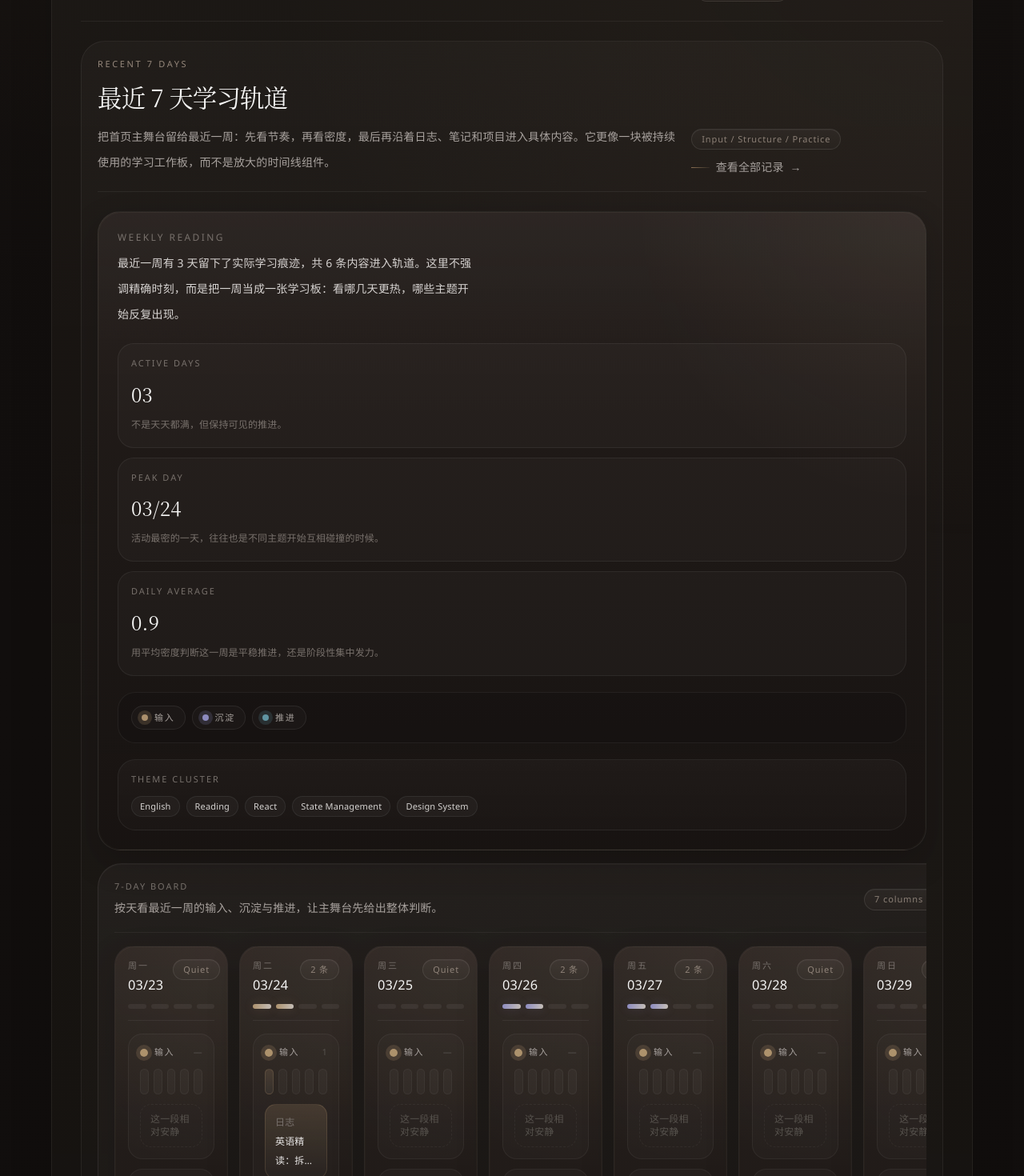
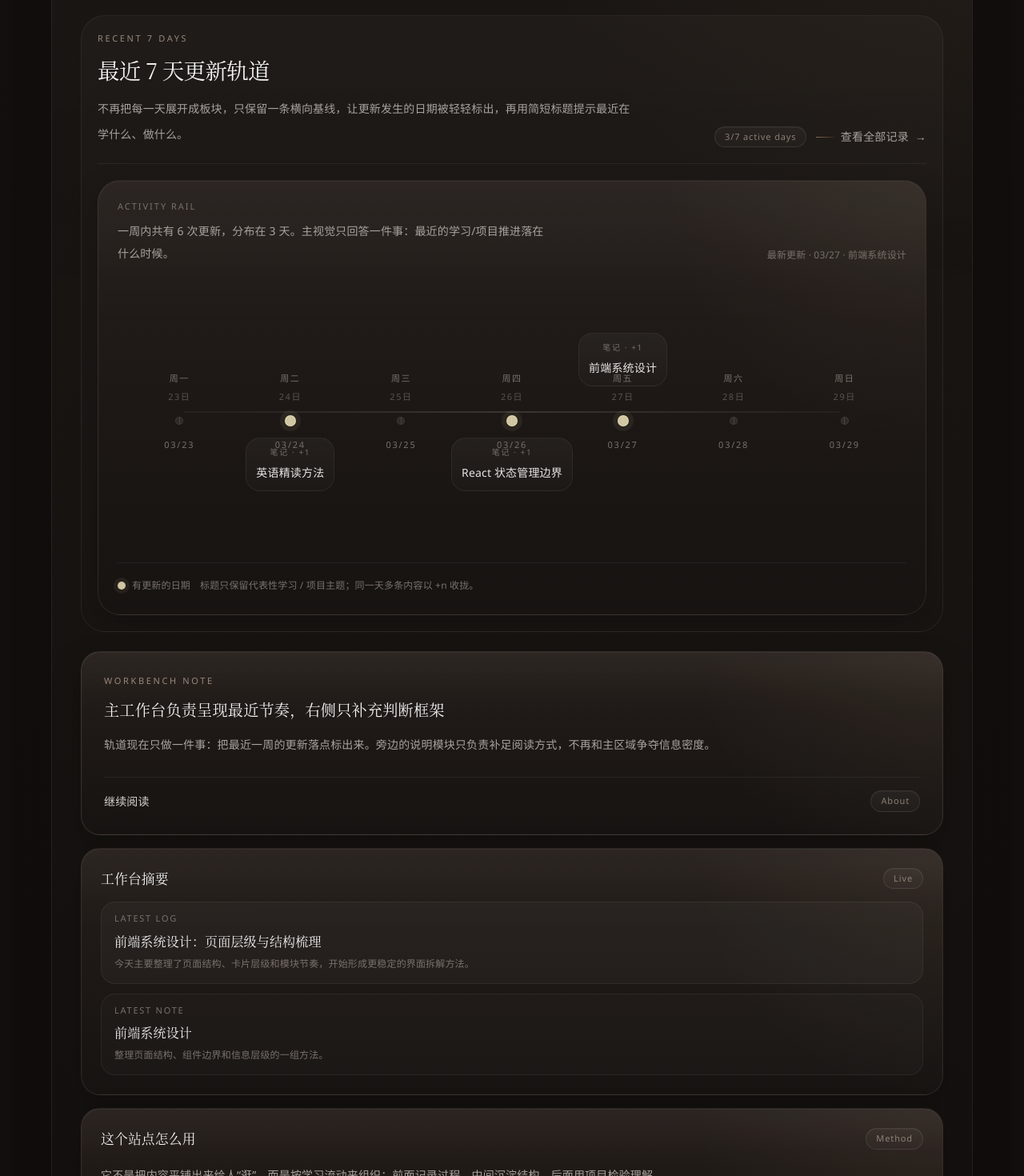
Before and after one commit to aqin1012-lyq/personal-learning-site, a Next.js app: page / in a window 1280 px wide. Shown: the part 2320-3790 px from the top of the page at 80% size. Built offline with nearby package versions, Linux system fonts and the light colour scheme.

Commit message:
simplify homepage 7-day activity rail

```diff
--- a/src/components/home/TimelinePreview.tsx
+++ b/src/components/home/TimelinePreview.tsx
@@ -12,49 +12,14 @@ type TimelineEntry = {
   tags?: string[];
 };
 
-type LaneId = 'input' | 'structure' | 'practice';
-
-type RailLane = {
-  id: LaneId;
-  label: string;
-  hint: string;
-  accent: string;
-  glow: string;
-};
-
 type DaySlot = {
   key: string;
   date: Date;
   label: string;
   weekLabel: string;
+  shortLabel: string;
   items: TimelineEntry[];
-  topicSummary: string[];
-  dominantLane: LaneId | null;
-  intensity: number;
-};
-
-const laneMeta: Record<LaneId, RailLane> = {
-  input: {
-    id: 'input',
-    label: '输入',
-    hint: '阅读、精读、吸收',
-    accent: 'rgba(178, 150, 112, 0.96)',
-    glow: 'rgba(178, 150, 112, 0.2)',
-  },
-  structure: {
-    id: 'structure',
-    label: '沉淀',
-    hint: '知识卡片、结构整理',
-    accent: 'rgba(145, 144, 199, 0.96)',
-    glow: 'rgba(145, 144, 199, 0.18)',
-  },
-  practice: {
-    id: 'practice',
-    label: '推进',
-    hint: '项目、练习、复盘',
-    accent: 'rgba(99, 154, 169, 0.96)',
-    glow: 'rgba(99, 154, 169, 0.18)',
-  },
+  leadItem: TimelineEntry | null;
 };
 
 function normalizeDateKey(date: string) {
@@ -67,16 +32,12 @@ function formatDayLabel(date: Date) {
   return new Intl.DateTimeFormat('zh-CN', { month: '2-digit', day: '2-digit' }).format(date);
 }
 
+function formatShortLabel(date: Date) {
+  return new Intl.DateTimeFormat('zh-CN', { day: '2-digit' }).format(date);
+}
+
 function formatWeekLabel(date: Date) {
   return new Intl.DateTimeFormat('zh-CN', { weekday: 'short' }).format(date);
-}
-
-function getLaneId(item: TimelineEntry): LaneId {
-  if (item.kind === 'note') return 'structure';
-  if (item.kind === 'project') return 'practice';
-  if (item.meta === 'review' || item.meta === 'practice' || item.meta === 'project') return 'practice';
-  if (item.meta === 'writing') return 'structure';
-  return 'input';
 }
 
 function buildDaySlots(items: TimelineEntry[]) {
@@ -85,46 +46,22 @@ function buildDaySlots(items: TimelineEntry[]) {
   const end = Number.isNaN(latestDate.getTime()) ? new Date() : latestDate;
   end.setHours(0, 0, 0, 0);
 
-  const days: DaySlot[] = Array.from({ length: 7 }, (_, index) => {
+  return Array.from({ length: 7 }, (_, index) => {
     const date = new Date(end);
     date.setDate(end.getDate() - (6 - index));
     const key = date.toISOString().slice(0, 10);
     const dayItems = sorted.filter((item) => normalizeDateKey(item.date) === key);
-
-    const laneCounts = dayItems.reduce<Record<LaneId, number>>(
-      (acc, item) => {
-        const laneId = getLaneId(item);
-        acc[laneId] += 1;
-        return acc;
-      },
-      { input: 0, structure: 0, practice: 0 }
-    );
-
-    const dominantLane = (Object.entries(laneCounts).sort((a, b) => b[1] - a[1])[0]?.[1] ?? 0) > 0
-      ? (Object.entries(laneCounts).sort((a, b) => b[1] - a[1])[0][0] as LaneId)
-      : null;
-
-    const topicSummary = Array.from(
-      new Set(
-        dayItems
-          .flatMap((item) => item.tags ?? [])
-          .filter(Boolean)
-      )
-    ).slice(0, 3);
 
     return {
       key,
       date,
       label: formatDayLabel(date),
       weekLabel: formatWeekLabel(date),
+      shortLabel: formatShortLabel(date),
       items: dayItems,
-      topicSummary,
-      dominantLane,
-      intensity: Math.min(dayItems.length, 4),
-    };
+      leadItem: dayItems[0] ?? null,
+    } satisfies DaySlot;
   });
-
-  return days;
 }
 
 function getKindLabel(kind: TimelineEntry['kind']) {
@@ -134,29 +71,27 @@ function getKindLabel(kind: TimelineEntry['kind']) {
 }
 
 export function TimelinePreview({ items }: { items: TimelineEntry[] }) {
-  const lanes = Object.values(laneMeta);
   const daySlots = buildDaySlots(items);
+  const activeDays = daySlots.filter((day) => day.items.length > 0).length;
   const totalEntries = daySlots.reduce((sum, day) => sum + day.items.length, 0);
-  const activeDays = daySlots.filter((day) => day.items.length > 0).length;
-  const peakDay = [...daySlots].sort((a, b) => b.items.length - a.items.length)[0];
-  const allTopics = Array.from(new Set(daySlots.flatMap((day) => day.topicSummary))).slice(0, 5);
-  const averageEntries = totalEntries > 0 ? (totalEntries / 7).toFixed(1) : '0.0';
+  const latestActiveDay = [...daySlots].reverse().find((day) => day.items.length > 0);
 
   return (
-    <section className="stagger-surface overflow-hidden rounded-[28px] border border-white/[0.06] bg-[linear-gradient(180deg,rgba(255,248,240,0.028),rgba(255,248,240,0.01))] p-4 md:rounded-[30px] md:p-5 2xl:p-6">
-      <div className="relative space-y-6 2xl:space-y-7">
-        <div className="flex flex-col gap-4 border-b border-white/[0.06] pb-5 xl:flex-row xl:items-end xl:justify-between 2xl:pb-6">
+    <section className="stagger-surface overflow-hidden rounded-[28px] border border-white/[0.06] bg-[linear-gradient(180deg,rgba(255,248,240,0.026),rgba(255,248,240,0.01))] p-4 md:rounded-[30px] md:p-5 2xl:p-6">
+      <div className="space-y-5 2xl:space-y-6">
+        <div className="flex flex-col gap-4 border-b border-white/[0.06] pb-5 md:flex-row md:items-end md:justify-between">
           <div className="space-y-3">
             <p className="section-label">Recent 7 Days</p>
-            <h2 className="font-cjk text-[1.55rem] font-medium leading-[1.4] tracking-tight text-stone-100 md:text-[1.9rem] 2xl:text-[2rem]">
-              最近 7 天学习轨道
+            <h2 className="font-cjk text-[1.4rem] font-medium leading-[1.45] tracking-tight text-stone-100 md:text-[1.72rem] 2xl:text-[1.82rem]">
+              最近 7 天更新轨道
             </h2>
-            <p className="max-w-[52rem] text-sm leading-8 text-stone-400 2xl:text-[15px]">
-              把首页主舞台留给最近一周：先看节奏，再看密度，最后再沿着日志、笔记和项目进入具体内容。它更像一块被持续使用的学习工作板，而不是放大的时间线组件。
+            <p className="max-w-[42rem] text-sm leading-8 text-stone-400 2xl:text-[15px]">
+              不再把每一天展开成板块，只保留一条横向基线，让更新发生的日期被轻轻标出，再用简短标题提示最近在学什么、做什么。
             </p>
           </div>
+
           <div className="flex flex-wrap items-center gap-3">
-            <span className="pill-tag">Input / Structure / Practice</span>
+            <span className="pill-tag">{activeDays}/7 active days</span>
             <Link href="/logs" className="refined-link">
               <span>查看全部记录</span>
               <span aria-hidden>→</span>
@@ -164,188 +99,86 @@ export function TimelinePreview({ items }: { items: TimelineEntry[] }) {
           </div>
         </div>
 
-        <div className="grid gap-4 2xl:grid-cols-[minmax(280px,0.78fr)_minmax(0,2.22fr)] 2xl:items-stretch 2xl:gap-5">
-          <InteractiveSurface className="surface-card rounded-[28px] p-5 md:p-6 2xl:p-6">
-            <div className="relative space-y-5">
+        <InteractiveSurface className="surface-card rounded-[28px] p-5 md:p-6 2xl:p-7">
+          <div className="relative space-y-6">
+            <div className="flex flex-col gap-3 md:flex-row md:items-end md:justify-between">
               <div className="space-y-2">
-                <p className="text-xs uppercase tracking-[0.2em] text-stone-500">Weekly Reading</p>
-                <p className="max-w-md text-sm leading-8 text-stone-300">
-                  最近一周有 {activeDays} 天留下了实际学习痕迹，共 {totalEntries} 条内容进入轨道。这里不强调精确时刻，而是把一周当成一张学习板：看哪几天更热，哪些主题开始反复出现。
+                <p className="text-[11px] uppercase tracking-[0.18em] text-stone-500">Activity Rail</p>
+                <p className="max-w-[34rem] text-sm leading-7 text-stone-400">
+                  一周内共有 {totalEntries} 次更新，分布在 {activeDays} 天。主视觉只回答一件事：最近的学习/项目推进落在什么时候。
                 </p>
               </div>
-
-              <div className="grid gap-3 2xl:grid-cols-1">
-                <div className="rounded-[20px] border border-white/[0.06] bg-white/[0.025] p-4">
-                  <p className="text-[11px] uppercase tracking-[0.18em] text-stone-500">Active Days</p>
-                  <p className="mt-3 font-cjk text-[1.5rem] text-stone-100">{String(activeDays).padStart(2, '0')}</p>
-                  <p className="mt-2 text-xs leading-6 text-stone-500">不是天天都满，但保持可见的推进。</p>
-                </div>
-                <div className="rounded-[20px] border border-white/[0.06] bg-white/[0.025] p-4">
-                  <p className="text-[11px] uppercase tracking-[0.18em] text-stone-500">Peak Day</p>
-                  <p className="mt-3 font-cjk text-[1.5rem] text-stone-100">{peakDay?.label ?? '--'}</p>
-                  <p className="mt-2 text-xs leading-6 text-stone-500">活动最密的一天，往往也是不同主题开始互相碰撞的时候。</p>
-                </div>
-                <div className="rounded-[20px] border border-white/[0.06] bg-white/[0.025] p-4">
-                  <p className="text-[11px] uppercase tracking-[0.18em] text-stone-500">Daily Average</p>
-                  <p className="mt-3 font-cjk text-[1.5rem] text-stone-100">{averageEntries}</p>
-                  <p className="mt-2 text-xs leading-6 text-stone-500">用平均密度判断这一周是平稳推进，还是阶段性集中发力。</p>
-                </div>
+              {latestActiveDay?.leadItem ? (
+                <p className="text-xs leading-6 text-stone-500">
+                  最新更新 · {latestActiveDay.label} · {latestActiveDay.leadItem.title}
+                </p>
+              ) : null}
             </div>
 
-              <div className="rounded-[22px] border border-white/[0.06] bg-black/10 p-4">
-                <div className="flex flex-wrap gap-2">
-                  {lanes.map((lane) => (
-                    <span
-                      key={lane.id}
-                      className="inline-flex items-center gap-2 rounded-full border border-white/[0.07] bg-white/[0.025] px-3 py-1.5 text-[11px] tracking-[0.16em] text-stone-400"
+            <div className="overflow-x-auto pb-1 [-ms-overflow-style:none] [scrollbar-width:none] [&::-webkit-scrollbar]:hidden">
+              <div className="min-w-[760px] px-2 py-10 md:px-4">
+                <div className="relative grid grid-cols-7 gap-3 md:gap-4">
+                  <div className="pointer-events-none absolute left-[calc(100%/14)] right-[calc(100%/14)] top-1/2 h-px -translate-y-1/2 bg-[linear-gradient(90deg,rgba(255,248,240,0.08),rgba(255,248,240,0.26),rgba(255,248,240,0.08))]" />
+
+                  {daySlots.map((day, index) => {
+                    const isActive = day.items.length > 0;
+                    const alignTop = index % 2 === 0;
+
+                    return (
+                      <div key={day.key} className="relative flex min-h-[15rem] flex-col items-center justify-center text-center">
+                        <div className={`absolute ${alignTop ? 'bottom-[calc(50%+2rem)]' : 'top-[calc(50%+2rem)]'} left-1/2 flex w-[10rem] -translate-x-1/2 flex-col items-center gap-2`}>
+                          {isActive && day.leadItem ? (
+                            <Link
+                              href={day.leadItem.href}
+                              className="group inline-flex max-w-full flex-col items-center gap-1.5 rounded-[18px] border border-white/[0.06] bg-[linear-gradient(180deg,rgba(255,255,255,0.04),rgba(255,255,255,0.015))] px-3 py-2.5 transition hover:-translate-y-0.5 hover:border-white/[0.12]"
                             >
-                      <span className="h-2 w-2 rounded-full" style={{ backgroundColor: lane.accent, boxShadow: `0 0 0 5px ${lane.glow}` }} />
-                      {lane.label}
+                              <span className="text-[10px] uppercase tracking-[0.16em] text-stone-500">
+                                {getKindLabel(day.leadItem.kind)}{day.items.length > 1 ? ` · +${day.items.length - 1}` : ''}
                               </span>
-                  ))}
-                </div>
+                              <span className="line-clamp-2 text-sm leading-6 text-stone-200 group-hover:text-white">
+                                {day.leadItem.title}
+                              </span>
+                            </Link>
+                          ) : (
+                            <div className="h-[3.25rem]" aria-hidden />
+                          )}
                         </div>
 
-              <div className="rounded-[22px] border border-white/[0.06] bg-[linear-gradient(180deg,rgba(255,255,255,0.028),rgba(255,255,255,0.015))] p-4">
-                <p className="text-[11px] uppercase tracking-[0.18em] text-stone-500">Theme Cluster</p>
-                <div className="mt-3 flex flex-wrap gap-2">
-                  {(allTopics.length > 0 ? allTopics : ['持续积累中']).map((topic) => (
-                    <span key={topic} className="rounded-full border border-white/[0.07] bg-white/[0.03] px-2.5 py-1 text-[11px] text-stone-300">
-                      {topic}
-                    </span>
-                  ))}
-                </div>
-              </div>
-            </div>
-          </InteractiveSurface>
-
-          <div className="overflow-x-auto pb-2 [-ms-overflow-style:none] [scrollbar-width:none] [&::-webkit-scrollbar]:hidden">
-            <div className="min-w-[1120px] rounded-[30px] border border-white/[0.07] bg-[linear-gradient(180deg,rgba(255,248,240,0.04),rgba(255,248,240,0.012))] p-4 shadow-[inset_0_1px_0_rgba(255,248,240,0.03)] md:p-5 2xl:p-6">
-              <div className="mb-4 flex items-center justify-between gap-4 border-b border-white/[0.05] pb-4">
-                <div>
-                  <p className="text-[11px] uppercase tracking-[0.18em] text-stone-500">7-Day Board</p>
-                  <p className="mt-1 text-sm leading-7 text-stone-400">按天看最近一周的输入、沉淀与推进，让主舞台先给出整体判断。</p>
-                </div>
-                <span className="pill-tag">7 columns · 3 lanes</span>
+                        <div className="relative z-10 flex flex-col items-center gap-3">
+                          <div className="flex flex-col items-center gap-1.5 text-[11px] tracking-[0.14em] text-stone-500">
+                            <span>{day.weekLabel}</span>
+                            <span className="text-stone-600">{day.shortLabel}</span>
                           </div>
 
-              <div className="grid grid-cols-[repeat(7,minmax(0,1fr))] gap-3.5 2xl:gap-4">
-                {daySlots.map((day) => {
-                  const dominantLane = day.dominantLane ? laneMeta[day.dominantLane] : null;
-
-                  return (
-                    <InteractiveSurface
-                      key={day.key}
-                      className="surface-card surface-card-hover rounded-[24px] border-white/[0.05] p-4 2xl:p-[1.125rem]"
-                    >
-                      <div className="relative flex h-full min-h-[430px] flex-col gap-4 2xl:min-h-[454px]">
-                        <div className="space-y-3 border-b border-white/[0.06] pb-3.5">
-                          <div className="flex items-start justify-between gap-3">
-                            <div>
-                              <p className="text-[11px] uppercase tracking-[0.18em] text-stone-500">{day.weekLabel}</p>
-                              <p className="mt-1 text-[1.02rem] text-stone-100">{day.label}</p>
-                            </div>
-                            <span className="pill-tag">{day.items.length === 0 ? 'Quiet' : `${day.items.length} 条`}</span>
+                          <div className="relative flex h-5 w-5 items-center justify-center">
+                            <span className="absolute h-2 w-px bg-white/[0.12]" />
+                            <span
+                              className={`relative rounded-full border ${
+                                isActive
+                                  ? 'h-3.5 w-3.5 border-amber-100/50 bg-amber-100/80 shadow-[0_0_0_6px_rgba(214,188,150,0.08)]'
+                                  : 'h-2.5 w-2.5 border-white/[0.08] bg-white/[0.08]'
+                              }`}
+                            />
                           </div>
 
-                          <div className="flex items-center gap-1.5">
-                            {Array.from({ length: 4 }).map((_, index) => (
-                              <span
-                                key={index}
-                                className="h-1.5 flex-1 rounded-full"
-                                style={{
-                                  background:
-                                    index < day.intensity
-                                      ? dominantLane
-                                        ? `linear-gradient(90deg, ${dominantLane.accent}, rgba(255,248,240,0.72))`
-                                        : 'rgba(255,248,240,0.18)'
-                                      : 'rgba(255,248,240,0.06)',
-                                  boxShadow: index < day.intensity && dominantLane ? `0 0 14px ${dominantLane.glow}` : 'none',
-                                }}
-                              />
-                            ))}
-                          </div>
-                        </div>
-
-                        <div className="space-y-3">
-                          {lanes.map((lane) => {
-                            const laneItems = day.items.filter((item) => getLaneId(item) === lane.id);
-                            const primary = laneItems[0];
-
-                            return (
-                              <div key={`${day.key}-${lane.id}`} className="rounded-[18px] border border-white/[0.05] bg-white/[0.018] p-3.5">
-                                <div className="flex items-center justify-between gap-3">
-                                  <div className="flex items-center gap-2 text-[11px] tracking-[0.14em] text-stone-400">
-                                    <span
-                                      className="h-2.5 w-2.5 rounded-full"
-                                      style={{ backgroundColor: lane.accent, boxShadow: `0 0 0 5px ${lane.glow}` }}
-                                    />
-                                    <span>{lane.label}</span>
-                                  </div>
-                                  <span className="text-[11px] text-stone-600">{laneItems.length || '—'}</span>
-                                </div>
-
-                                <div className="mt-3 flex gap-1.5">
-                                  {Array.from({ length: 5 }).map((_, index) => (
-                                    <span
-                                      key={index}
-                                      className="h-8 flex-1 rounded-[10px]"
-                                      style={{
-                                        background:
-                                          index < Math.min(laneItems.length, 5)
-                                            ? `linear-gradient(180deg, ${lane.glow}, rgba(255,255,255,0.05))`
-                                            : 'rgba(255,255,255,0.03)',
-                                        border: `1px solid ${index < laneItems.length ? lane.glow : 'rgba(255,255,255,0.04)'}`,
-                                      }}
-                                    />
-                                  ))}
-                                </div>
-
-                                <div className="mt-3 min-h-[54px]">
-                                  {primary ? (
-                                    <Link href={primary.href} className="block rounded-[14px] border px-3 py-2.5 text-xs leading-6 text-stone-300 transition hover:-translate-y-0.5" style={{ borderColor: lane.glow, background: `linear-gradient(180deg, ${lane.glow}, rgba(255,255,255,0.02))` }}>
-                                      <span className="mr-2 text-stone-500">{getKindLabel(primary.kind)}</span>
-                                      <span className="line-clamp-2 font-medium text-stone-200">{primary.title}</span>
-                                    </Link>
-                                  ) : (
-                                    <div className="rounded-[14px] border border-dashed border-white/[0.05] px-3 py-2.5 text-xs text-stone-600">
-                                      这一段相对安静
-                                    </div>
-                                  )}
+                          <p className="text-[11px] tracking-[0.16em] text-stone-500">{day.label}</p>
                         </div>
                       </div>
                     );
                   })}
                 </div>
+              </div>
+            </div>
 
-                        <div className="mt-auto rounded-[18px] border border-white/[0.05] bg-black/10 p-3.5 shadow-[inset_0_1px_0_rgba(255,248,240,0.02)]">
-                          <div className="flex items-center justify-between gap-3">
-                            <p className="text-[11px] uppercase tracking-[0.18em] text-stone-500">Topic Cluster</p>
-                            {dominantLane ? <span className="text-[11px] text-stone-500">主轴：{dominantLane.label}</span> : null}
-                          </div>
-                          <div className="mt-2 flex flex-wrap gap-2">
-                            {day.topicSummary.length > 0 ? (
-                              day.topicSummary.map((topic) => (
-                                <span key={topic} className="rounded-full border border-white/[0.07] bg-white/[0.03] px-2.5 py-1 text-[11px] text-stone-300">
-                                  {topic}
+            <div className="flex flex-wrap items-center gap-3 border-t border-white/[0.06] pt-4 text-xs leading-6 text-stone-500">
+              <span className="inline-flex items-center gap-2">
+                <span className="h-2.5 w-2.5 rounded-full bg-amber-100/80 shadow-[0_0_0_5px_rgba(214,188,150,0.08)]" />
+                有更新的日期
               </span>
-                              ))
-                            ) : (
-                              <span className="text-xs text-stone-600">把空白也留在轨道里，给下一次推进预留空间。</span>
-                            )}
-                          </div>
-                          {day.items[0] ? (
-                            <p className="mt-3 line-clamp-3 text-xs leading-6 text-stone-500">{day.items[0].summary}</p>
-                          ) : null}
+              <span>标题只保留代表性学习 / 项目主题；同一天多条内容以 +n 收拢。</span>
             </div>
           </div>
         </InteractiveSurface>
-                  );
-                })}
-              </div>
-            </div>
-          </div>
-        </div>
       </div>
     </section>
   );
```
Also changed, not shown: src/app/page.tsx (+4 -4 lines). Lines whose indentation alone changed are shown as unchanged.
